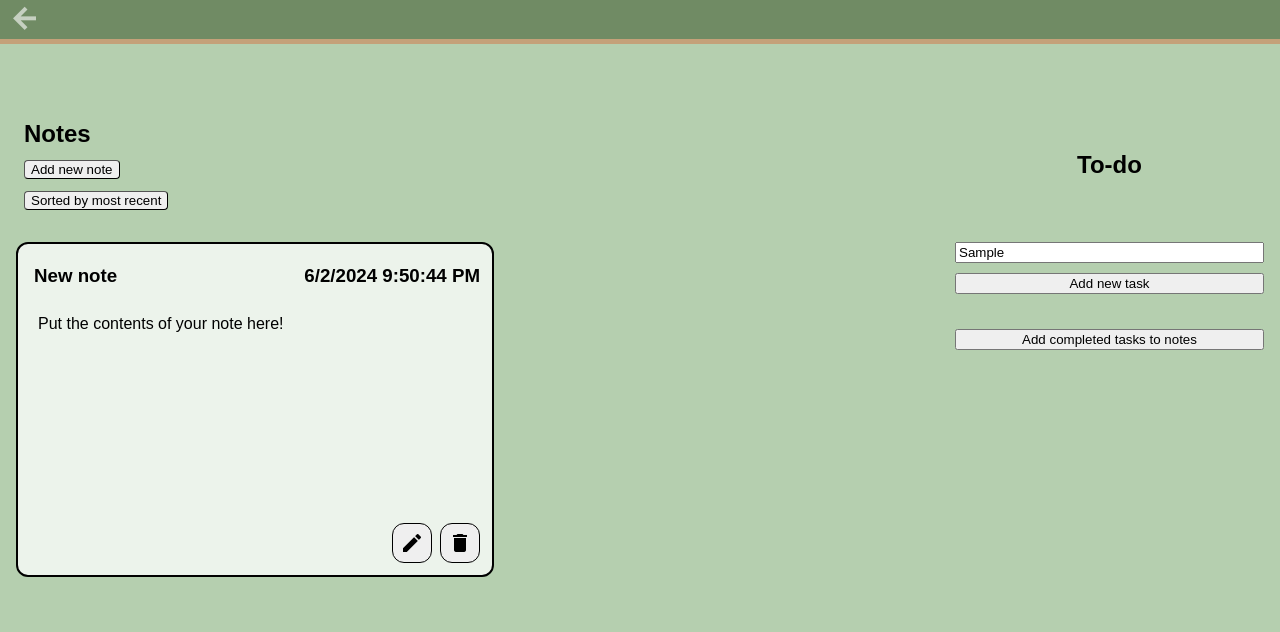
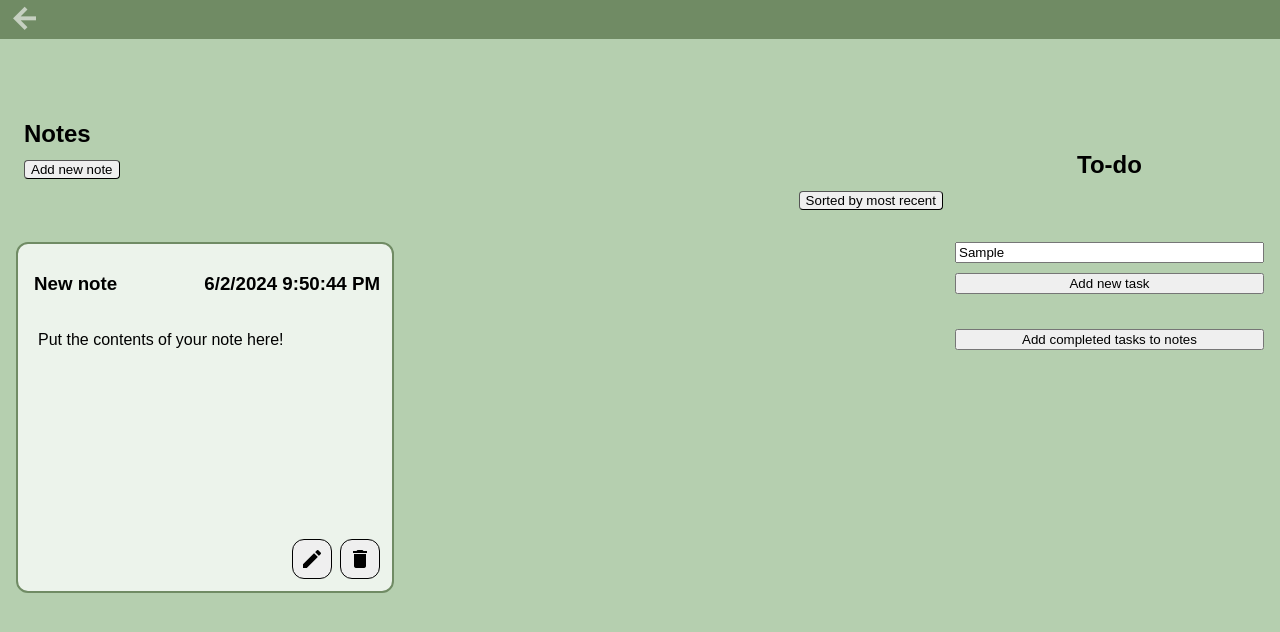
Before and after one commit to cse110-sp24-group4/cse110-sp24-group4, a website: page source/pages/notes.html in a window 1280 px wide. Both pictures are taken after typing "Sample" into the empty fields and a click on the button "Add new note". Drawn offline with Linux system fonts and the light colour scheme; a web font is replaced by a local one.

Commit message:
notes block border and add button hover

```diff
--- a/source/css/main.css
+++ b/source/css/main.css
@@ -43,10 +43,11 @@ header {
     color: white;
     z-index: 1000;
     /*background-color: #674A2A;*/
-    /*background-color: #708B64;*/
+    background-color: #b5cfaf;
     /*border-bottom: 5px solid #275734;*/
     background-color: #708B64;
-    border-bottom: 5px solid #C4A179;
+    /*border-bottom: 5px solid #C4A179;*/
+   /*border-bottom: 5px solid #708B64;*/
 
     /* Heading at top of specific page */
     &>h1 {
--- a/source/css/notes.css
+++ b/source/css/notes.css
@@ -15,10 +15,15 @@
   border-radius: 4px;
 }
 
+#create-note-button:hover {
+  opacity: 0.6; /* Adjust opacity value as needed */
+}
+
 #sort-notes-button {
+  position: relative;
   border-width: 0.5px;
   border-radius: 4px;
-  /*margin-left: auto;*/
+  margin-left: auto;
   grid-column: 1 / -1;
   justify-self: end;
 }
@@ -60,7 +65,7 @@
 .note-block {
   position: relative;
   border-radius: 12px;
-  border: 2px solid black;
+  border: 2px solid #708B64;
   display: flex;
   flex-direction: column;
   justify-content: space-between;
@@ -70,7 +75,7 @@
   animation: 1s create-note-animation;
   transition: height 1s;
   background-color: rgba(255, 255, 255, 0.75);
-  max-width: 450px;
+  max-width: 350px;
 }
 
 .delete-note {
@@ -113,7 +118,7 @@
 .note-title {
   border-radius: 12px;
   border-width: 0.5px;
-  padding: 2px;
+  padding: 10px;
   padding-left: 4px;
 }
 
```
